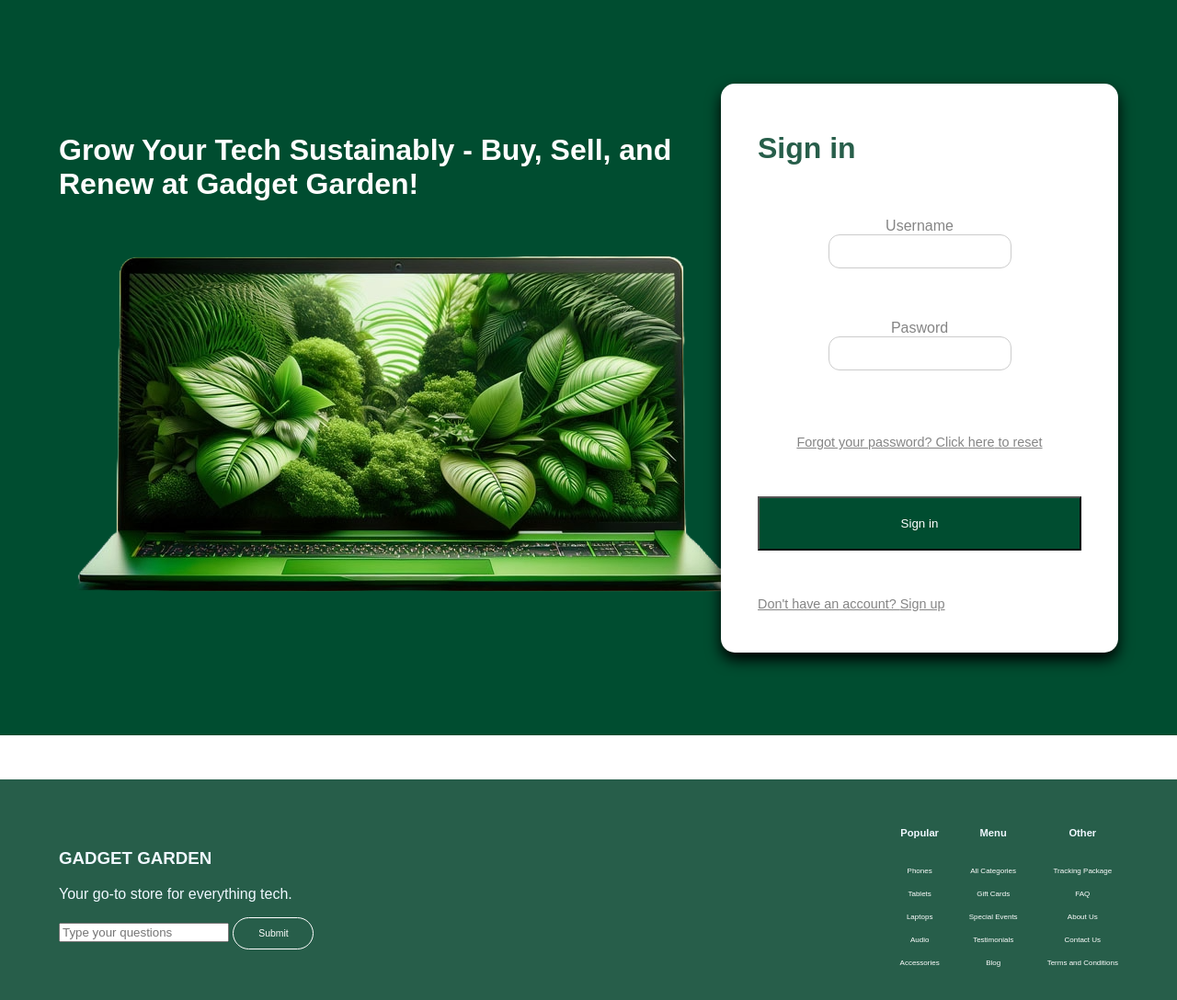
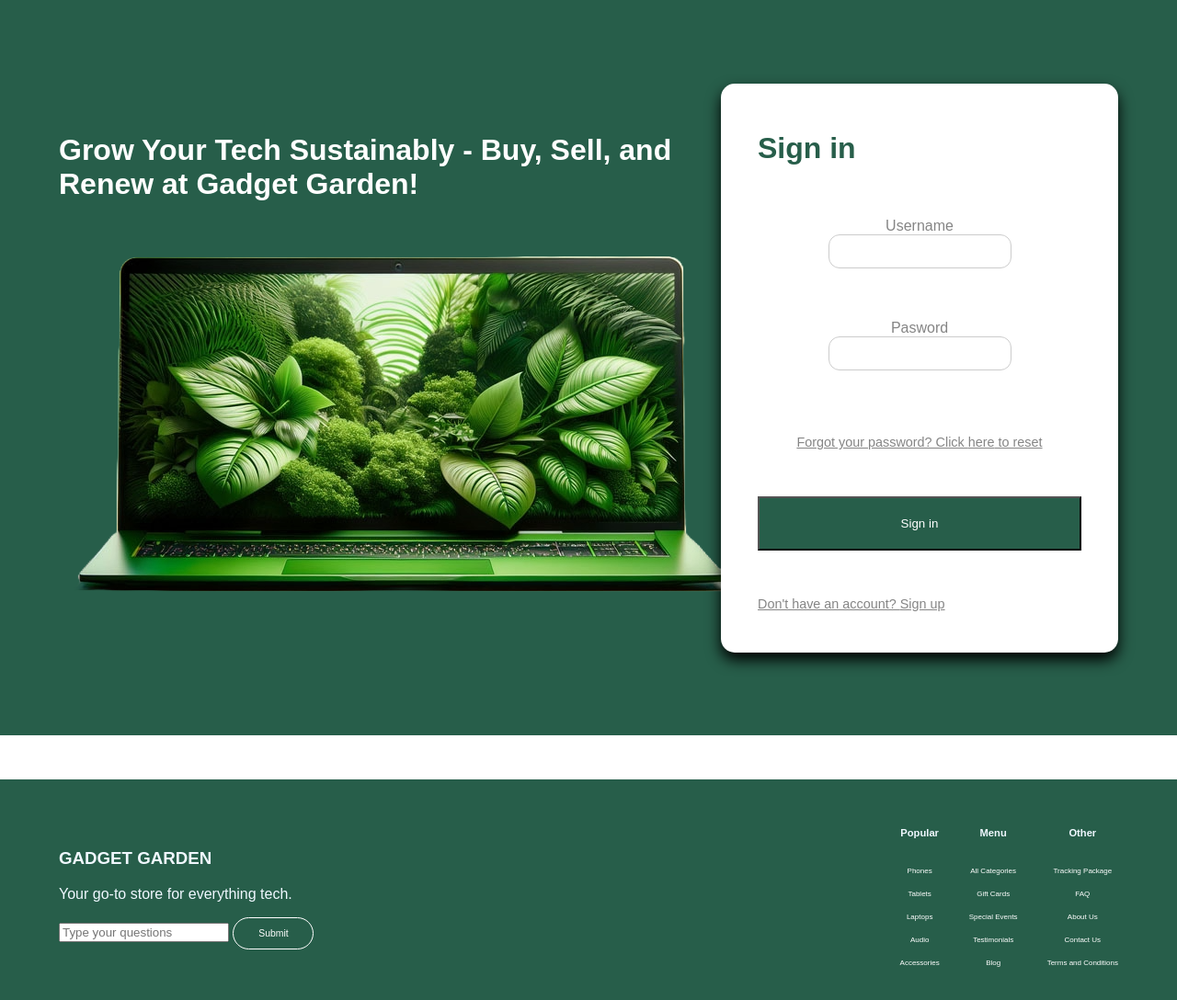
Before and after one commit to OluwatimilehinOrawusi/GadgetGarden, a PHP site: page /views/login.php in a window 1280 px wide. Shown: the part 61-1149 px from the top of the page at 92% size. Run offline with PHP 8.4, Linux system fonts and the light colour scheme.

Commit message:
updated colours on login.css

```diff
--- a/public/css/login.css
+++ b/public/css/login.css
@@ -19,7 +19,7 @@ body {
     height: 100vh;
     justify-content: space-between;
     align-items: center;
-    background-color: #004d30;
+    background-color: #275E4A;
     padding: 0 5%;
 }
 
@@ -50,7 +50,7 @@ body {
 }
 
 #loginform input[type="submit"] {
-    background-color: #004d30;
+    background-color: #275E4A;
     color: white;
     padding:20px;
 
```
